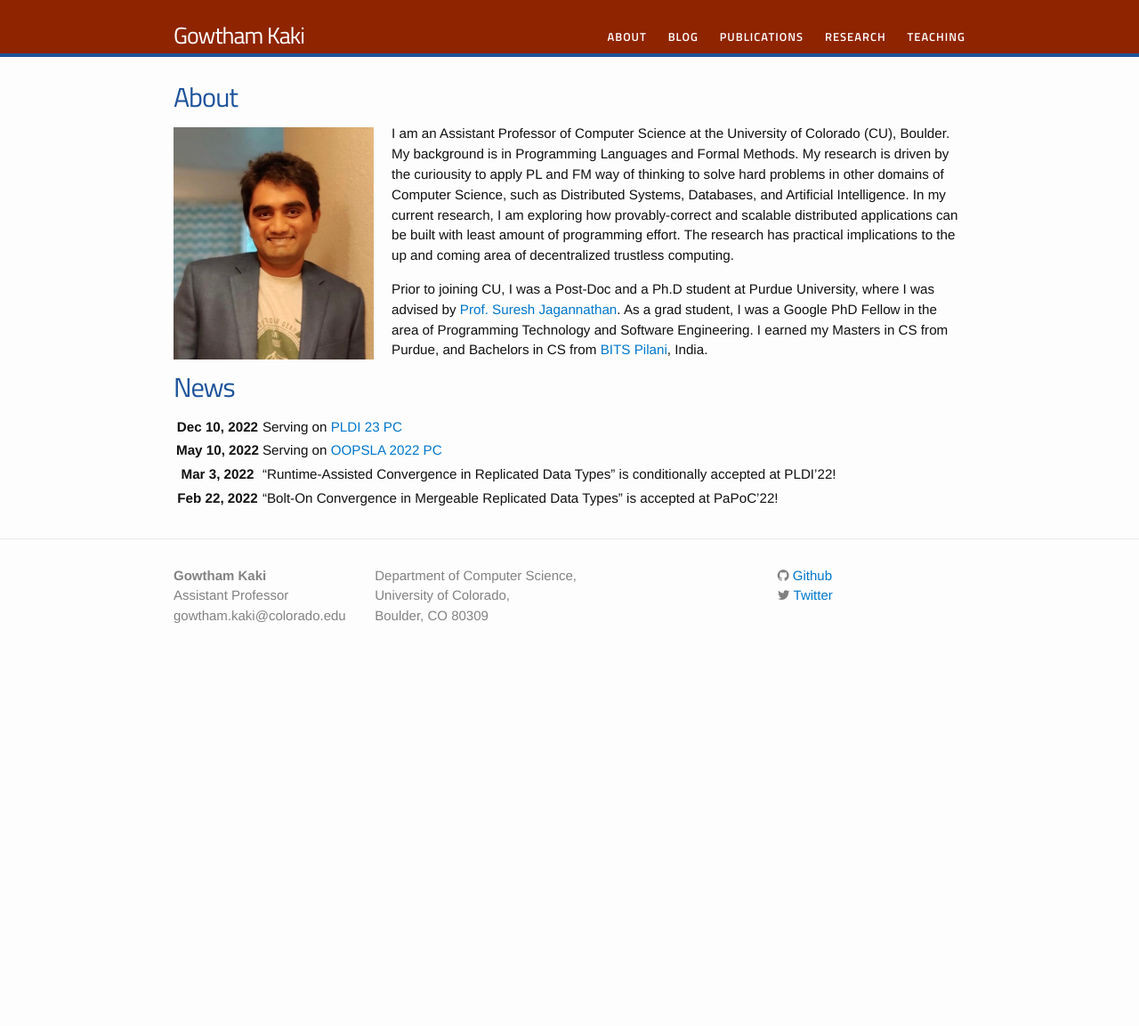
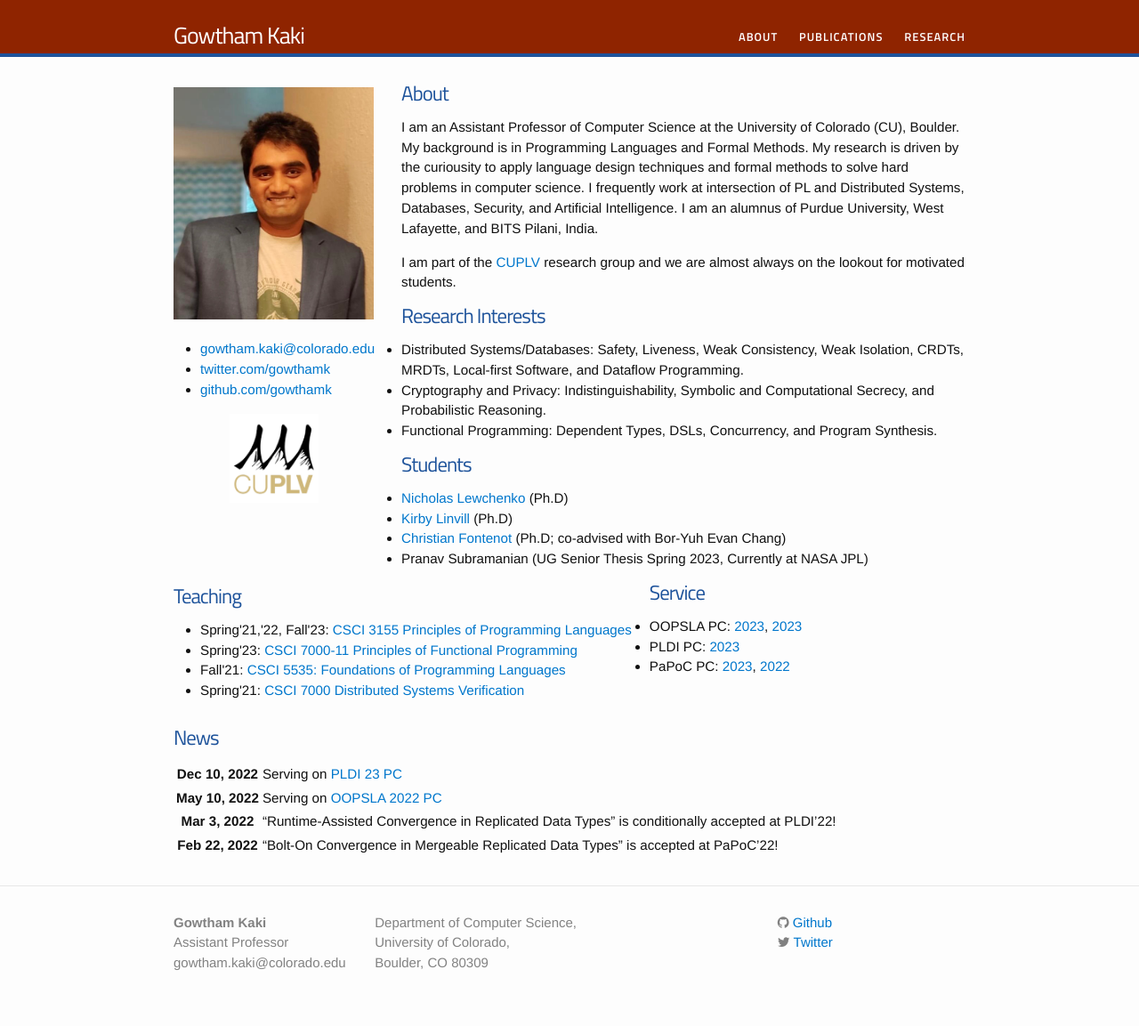
Before and after one commit to gowthamk/gowthamk.github.io, a Jekyll site: the page built from index.md, in a window 1280 px wide. Shown: the whole page at 89% size. Built offline with Jekyll 4.4.1, drawn with Linux system fonts in a browser that asks for light colours; nearby versions of some CDN libraries; before the commit the page ends 900 px from its top, so only the background shows below that.

Commit message:
Homepage design change. Info updated.

```diff
--- a/_includes/news.html
+++ b/_includes/news.html
@@ -1,5 +1,5 @@
 <div class="news">
-  <h1>News</h1>
+  <h2>News</h2>
   {% if site.news  %}
     <div class="table-responsive">
       <table class="table table-sm table-borderless">
--- a/index.md
+++ b/index.md
@@ -2,16 +2,50 @@
 layout: default
 ---
 
-<h1>About</h1>
 
-{% include image.html url="/images/profile-image-2.jpg" width=225 align="left" %}
+<div id="profile-pic" class="alignleft" style="max-width: 250px;
+margin-right: 30px; margin-bottom:60px">
 
+<div><img class="" src="/images/profile-image-2.jpg" alt="gowtham kaki" style="max-width: 225px"/></div>
+<br/>
+<ul>
+<li><a href="https://www.colorado.edu/cs/gowtham-kaki">gowtham.kaki@colorado.edu</a></li>
+<li><a href="https://twitter.com/GowthamK">twitter.com/gowthamk</a></li>
+<li><a href="https://github.com/gowthamk/">github.com/gowthamk</a></li>
+</ul>
+<div style="text-align:center"><a href="https://plv.colorado.edu/"><img class="" src="/images/cuplv-logo.png" alt="CUPLV" style="max-width: 100px"/></a></div>
+
+</div>
+
+<h2>About</h2>
 I am an Assistant Professor of Computer Science at the University of
 Colorado (CU), Boulder. My background is in Programming Languages and
-Formal Methods. My research is driven by the curiousity to apply PL
-and FM way of thinking to solve hard problems in other domains of
-Computer Science, such as Distributed Systems, Databases, and
-Artificial Intelligence. In my current research, I am exploring how
+Formal Methods. My research is driven by the curiousity to apply
+language design techniques and formal methods to solve hard problems
+in computer science. I frequently work at intersection of PL and
+Distributed Systems, Databases, Security, and Artificial Intelligence.
+I am an alumnus of Purdue University, West Lafayette, and BITS Pilani, India.
+
+I am part of the <a href="https://plv.colorado.edu">CUPLV</a> research group and we are almost always on the lookout for motivated students.
+
+<h2>Research Interests</h2>
+* Distributed Systems/Databases: Safety, Liveness, Weak
+  Consistency, Weak Isolation, CRDTs, MRDTs, Local-first Software, and Dataflow Programming.
+* Cryptography and Privacy: Indistinguishability, Symbolic and
+  Computational Secrecy, and Probabilistic Reasoning.
+* Functional Programming: Dependent Types, DSLs, Concurrency, and
+  Program Synthesis.
+
+<h2>Students</h2>
+* <a href="https://www.octalsrc.org/research">Nicholas Lewchenko</a> (Ph.D)
+* <a
+  href="https://scholar.google.com/citations?user=zodGXUUAAAAJ&hl=en">Kirby Linvill</a> (Ph.D)
+* <a href="https://chfont.github.io/">Christian Fontenot</a> (Ph.D;
+  co-advised with Bor-Yuh Evan Chang)
+* Pranav Subramanian (UG Senior Thesis Spring 2023, Currently at NASA
+  JPL)
+
+<!--In my current research, I am exploring how
 provably-correct and scalable distributed applications can be built
 with least amount of programming effort. The research has practical
 implications to the up and coming area of decentralized trustless
@@ -23,7 +57,7 @@
 student, I was a Google PhD Fellow in the area of Programming
 Technology and Software Engineering. I earned my Masters in CS from
 Purdue, and Bachelors in CS from [BITS
-Pilani](https://www.bits-pilani.ac.in), India.
+Pilani](https://www.bits-pilani.ac.in), India. -->
 
 <!--
 <span class="highlight">I am actively recruiting Ph.D students</span>.
@@ -37,6 +71,32 @@
 city](https://realestate.usnews.com/places/colorado/boulder?utm_source=usn_tw)
 to live in the US! -->
 
+<div>
+  <div class="alignleft" >
+  <h2>Teaching</h2>
+  <ul>
+	<li>Spring'21,'22, Fall'23:<a href="https://github.com/sriram0339/csci3155_notebooks"> CSCI 3155 Principles of Programming Languages </a></li>
+	<li>Spring'23: <a href="https://gowthamk.github.io/csci7000_pfp_s23/">CSCI 7000-11 Principles of Functional
+  Programming</a></li>
+    <li>Fall'21: <a href="https://csci5535.github.io/">CSCI 5535: Foundations of Programming Languages</a></li>
+    <li>Spring'21: <a href="https://gowthamk.github.io/csci7000_s21/">CSCI 7000 Distributed Systems Verification</a></li>
+  </ul>
+  </div>
+  <div>
+  <h2> Service</h2>
+  <ul>
+    <li>OOPSLA PC: <a href="https://2022.splashcon.org/committee/splash-2022-psla-review-committee">2023</a>,
+				   <a href="https://2023.splashcon.org/committee/splash-2023-oopsla-review-committee">2023</a>
+	</li>
+    <li>PLDI PC: <a href="https://pldi23.sigplan.org/committee/pldi-2023-pldi-review-committee">2023</a>
+	</li>
+    <li>PaPoC PC: <a href="https://papoc-workshop.github.io/2023/committees.html">2023</a>,
+				  <a href="https://papoc-workshop.github.io/2022/committees.html">2022</a>
+	</li>
+  </ul>
+  </div>
+</div>
 
-
+<div style="clear:left;">
 {% include news.html %}
+</div>
```
Also changed, not shown: _data/menu.yml (+7 -7 lines), about.md (deleted, +0 -13 lines), publications.md (+37 -0 lines), images/cuplv-logo.png (added), 7 other files.
